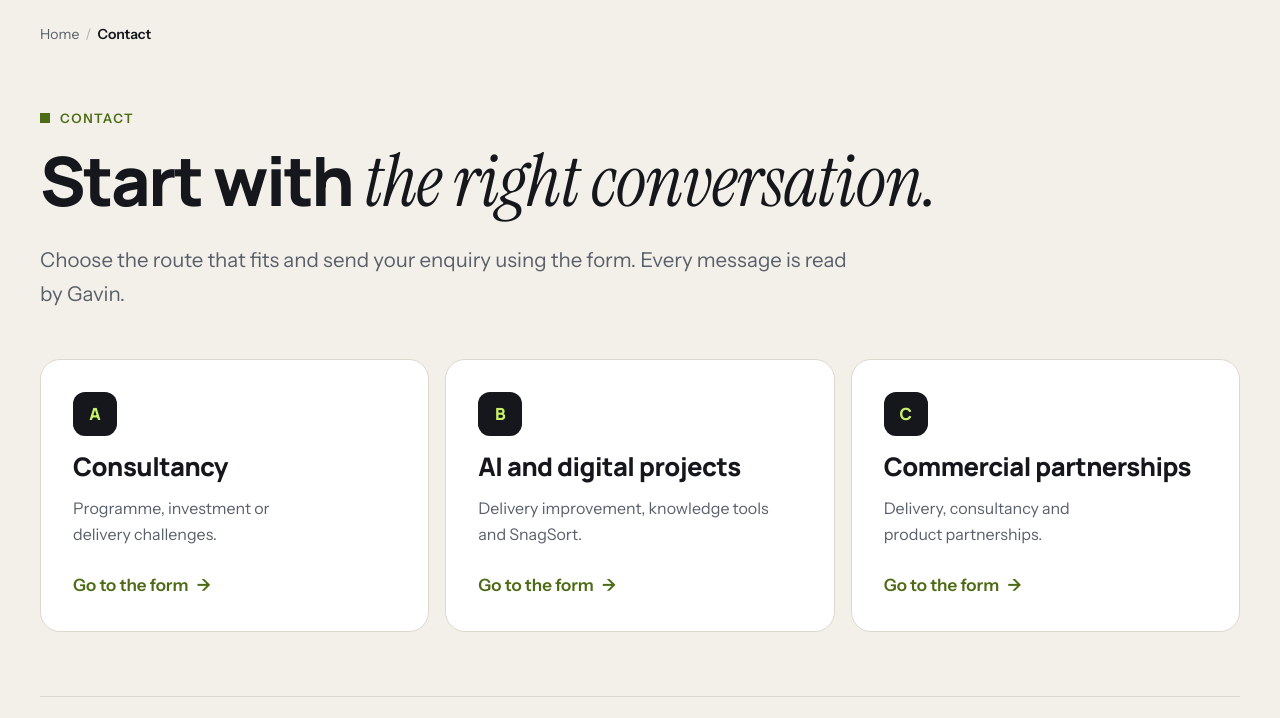
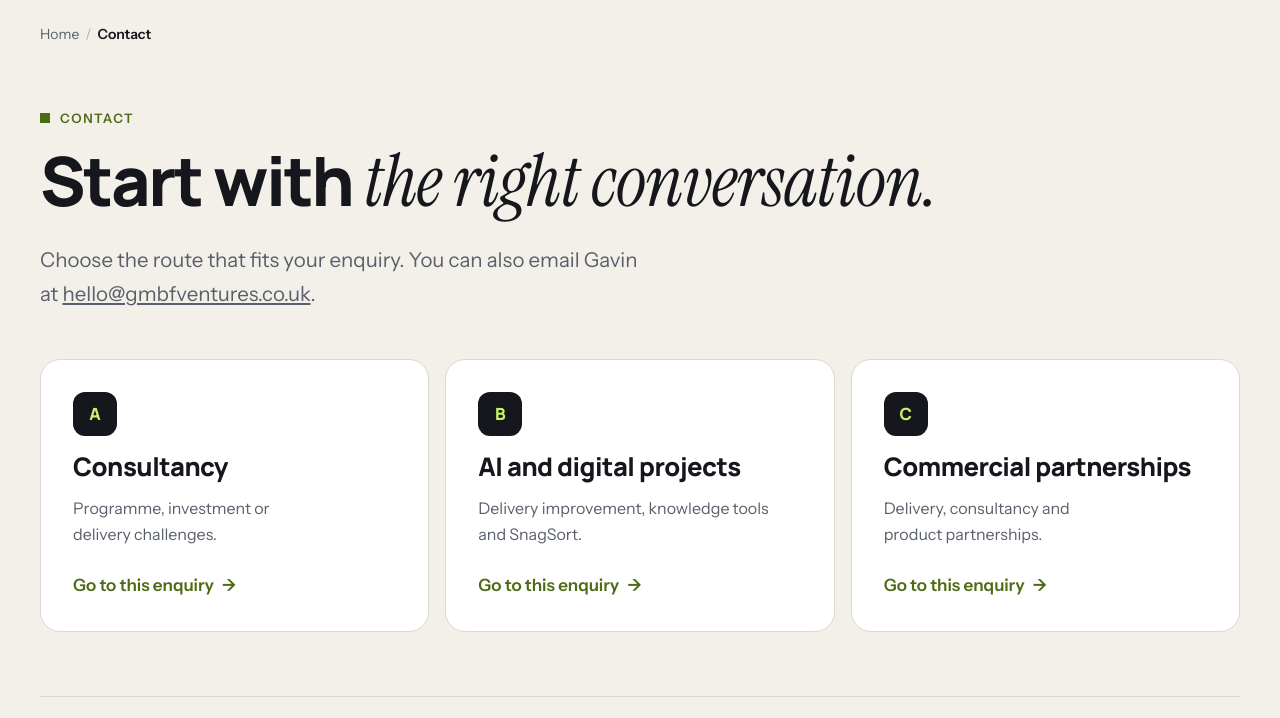
Before and after one commit to vwcamper77/GMBFVentures, a website: page src/site/contact.html in a window 1280 px wide. Shown: the part 82-800 px from the top of the page. Drawn offline with Linux system fonts and the light colour scheme.

Commit message:
Restore website contact forms with direct email option

```diff
--- a/src/site/contact.html
+++ b/src/site/contact.html
@@ -28,8 +28,8 @@
 <main id="main">
 <nav class="crumbs wrap" aria-label="Breadcrumb"><ol class="x"><li><a href="index.html">Home</a></li><li><span aria-current="page">Contact</span></li></ol></nav>
 <section class="page-hero"><div class="wrap"><p class="eyebrow">Contact</p><h1>Start with <em>the right conversation.</em></h1>
-<p class="lead">Choose the route that fits and send your enquiry using the form. Every message is read by Gavin.</p>
-<h2 class="sr-only">Enquiry routes</h2><nav aria-label="Enquiry routes" class="routes-nav" style="margin-top:var(--s7)"><a class="card reveal" href="#consultancy"><span class="num">A</span><h3>Consultancy</h3><p class="grow">Programme, investment or delivery challenges.</p><span class="link arrow">Go to the form </span></a><a class="card reveal" href="#ai-digital"><span class="num">B</span><h3>AI and digital projects</h3><p class="grow">Delivery improvement, knowledge tools and SnagSort.</p><span class="link arrow">Go to the form </span></a><a class="card reveal" href="#partnerships"><span class="num">C</span><h3>Commercial partnerships</h3><p class="grow">Delivery, consultancy and product partnerships.</p><span class="link arrow">Go to the form </span></a></nav></div></section>
+<p class="lead">Choose the route that fits your enquiry. You can also email Gavin at <a href="mailto:hello@gmbfventures.co.uk">hello@gmbfventures.co.uk</a>.</p>
+<h2 class="sr-only">Enquiry routes</h2><nav aria-label="Enquiry routes" class="routes-nav" style="margin-top:var(--s7)"><a class="card reveal" href="#consultancy"><span class="num">A</span><h3>Consultancy</h3><p class="grow">Programme, investment or delivery challenges.</p><span class="link arrow">Go to this enquiry </span></a><a class="card reveal" href="#ai-digital"><span class="num">B</span><h3>AI and digital projects</h3><p class="grow">Delivery improvement, knowledge tools and SnagSort.</p><span class="link arrow">Go to this enquiry </span></a><a class="card reveal" href="#partnerships"><span class="num">C</span><h3>Commercial partnerships</h3><p class="grow">Delivery, consultancy and product partnerships.</p><span class="link arrow">Go to this enquiry </span></a></nav></div></section>
 <div class="wrap"><section class="form-block" id="consultancy" aria-labelledby="consultancy-h"><div><p class="eyebrow">Route A · Consultancy</p><h2 id="consultancy-h">Capital delivery, assurance and <em>investment advisory.</em></h2><p class="muted" style="margin-top:var(--s4);max-width:48ch">For railway operators, infrastructure owners, consultancies and delivery partners who want an independent view on a programme, investment or delivery challenge.</p>
 <ul class="x form-notes"><li>Every message is read by Gavin.</li><li>We use your details to deal with your enquiry.</li></ul></div><form class="enquiry" id="consultancy-form" action="/api/enquiry" method="post" data-endpoint="/api/enquiry" data-route="consultancy" data-subject="Consultancy enquiry" aria-describedby="consultancy-intro">
 <input type="hidden" name="route" value="consultancy">
```
